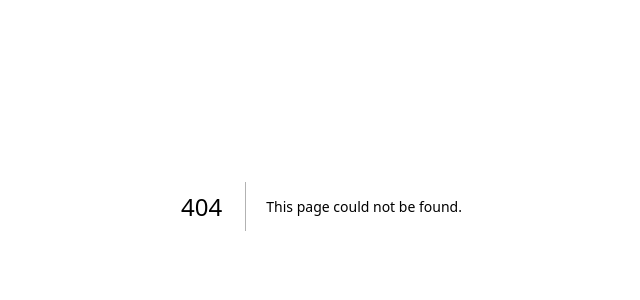
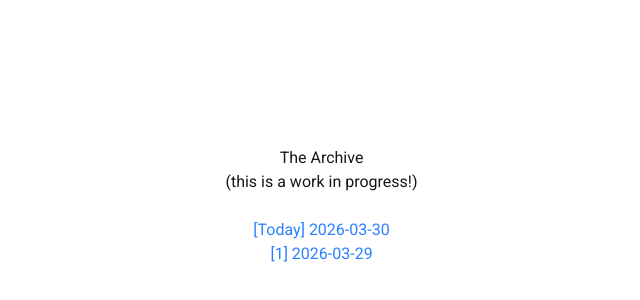
Before and after one commit to obfuscatedgenerated/rangle, a Next.js app: page /archive in a window 1280 px wide. Before the commit this address had no page. Shown: the part 194-494 px from the top of the page, without its empty margins (311-951 px from the left). Built offline with nearby package versions, Linux system fonts and the light colour scheme.

Commit message:
basic archive page

```diff
--- /dev/null
+++ b/src/app/archive/page.tsx
@@ -0,0 +1,36 @@
+import {Metadata} from "next";
+
+import EPOCH from "../../../epoch";
+import Link from "next/link";
+
+export const metadata: Metadata = {
+    title: "The Archive"
+}
+
+export default function ArchivePage() {
+    // for every day going backwards until the epoch, add a link to the puzzle
+    const today = new Date();
+    const iso_dates = [];
+    for (let date = today; date >= EPOCH; date.setUTCDate(date.getUTCDate() - 1)) {
+       iso_dates.push(date.toISOString().split("T")[0]);
+    }
+
+    // TODO: proper ui, pagination maybe too
+
+    return (
+        <main className="flex flex-col items-center justify-center min-h-screen py-2">
+            <h1>The Archive</h1>
+            <h2>(this is a work in progress!)</h2>
+
+            <br />
+
+            {iso_dates.map((date_str, index) => (
+                <div key={date_str}>
+                    <Link href={`/?d=${date_str}`} className="text-blue-500 hover:underline">
+                        [{index === 0 ? "Today" : (iso_dates.length - index)}] {date_str}
+                    </Link>
+                </div>
+            ))}
+        </main>
+    );
+}
--- a/src/app/layout.tsx
+++ b/src/app/layout.tsx
@@ -15,7 +15,10 @@ const sans = Roboto({
 });
 
 export const metadata: Metadata = {
-    title: "Rangle",
+    title: {
+        default: "Rangle",
+        template: "%s | Rangle"
+    },
     description: "Rangle is a game about sorting.",
     icons: "/icon.svg",
     metadataBase: "https://rangle.ollieg.codes",
```
